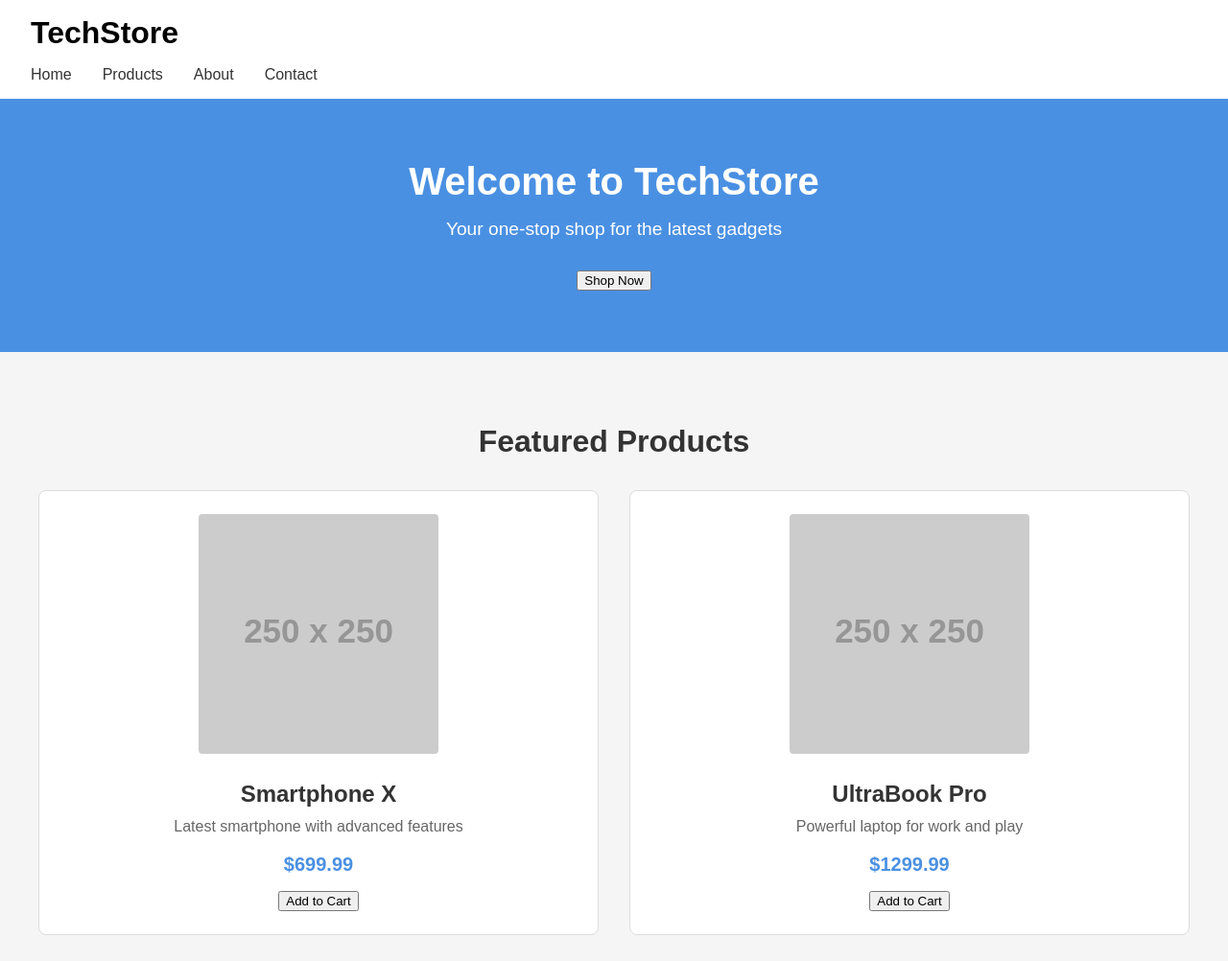
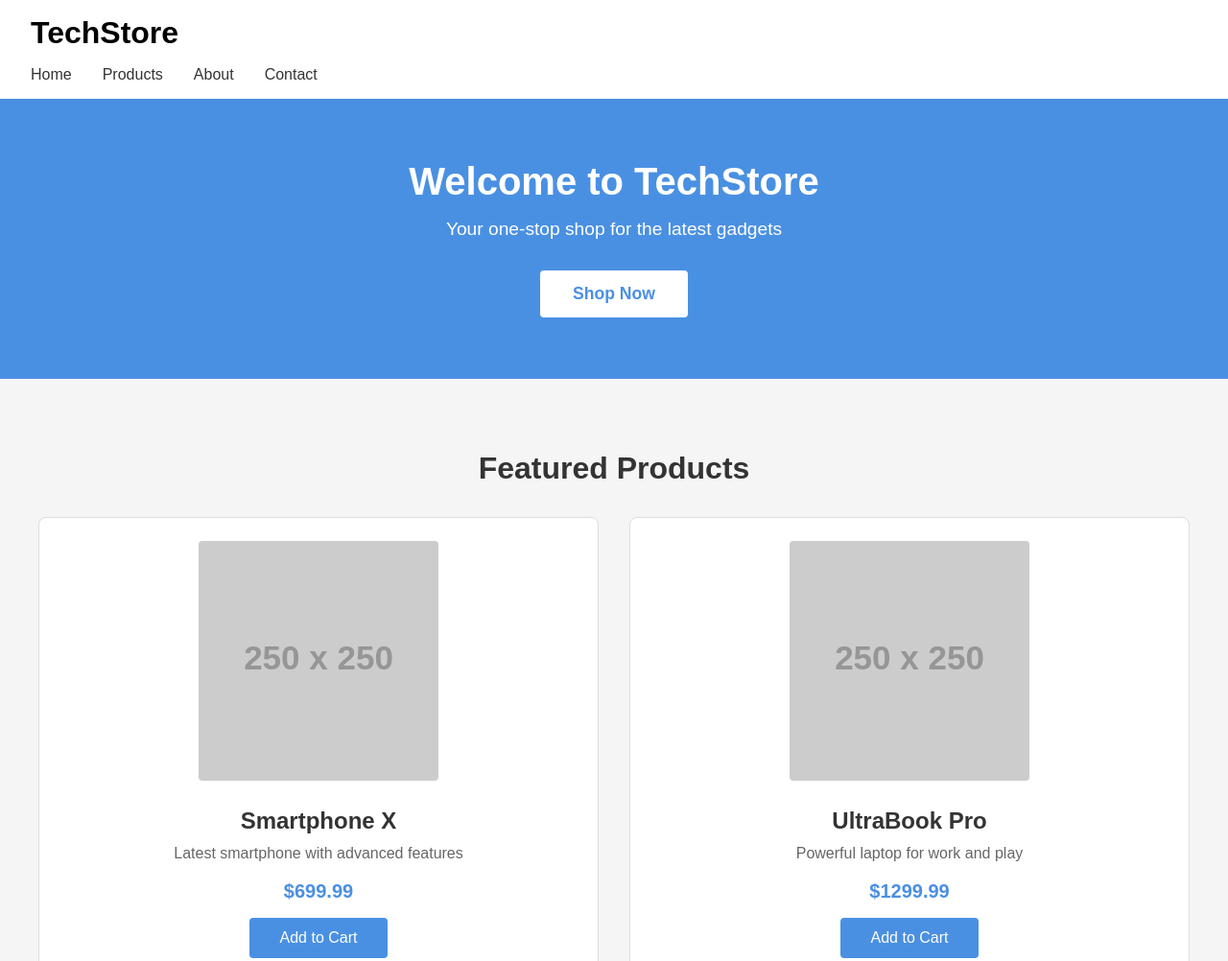
Before and after one commit to tom-aglend/Simple_ECommerce, a plain HTML site: page index.html in a window 1280 px wide. Shown: the top 1002 px of the page at 96% size. Drawn offline with Linux system fonts and the light colour scheme; placeholder pictures from the web are drawn by us.

Commit message:
This is the next update

```diff
--- a/style.css
+++ b/style.css
@@ -114,3 +114,35 @@ body {
     color: #4a90e2;
     margin: 1rem 0;
 }
+
+.add-to-cart {
+    background-color: #4a90e2;
+    color: #ffffff;
+    border: none;
+    padding: 0.75rem 2rem;
+    font-size: 1rem;
+    border-radius: 4px;
+    cursor: pointer;
+    transition: background-color 0.3s ease;
+}
+
+.add-to-cart:hover {
+    background-color: #357abd;
+}
+
+.cta-button {
+    background-color: #ffffff;
+    color: #4a90e2;
+    border: 2px solid #ffffff;
+    padding: 0.75rem 2rem;
+    font-size: 1.1rem;
+    font-weight: bold;
+    border-radius: 4px;
+    cursor: pointer;
+    transition: all 0.3s ease;
+}
+
+.cta-button:hover {
+    background-color: transparent;
+    color: #ffffff;
+}
```
